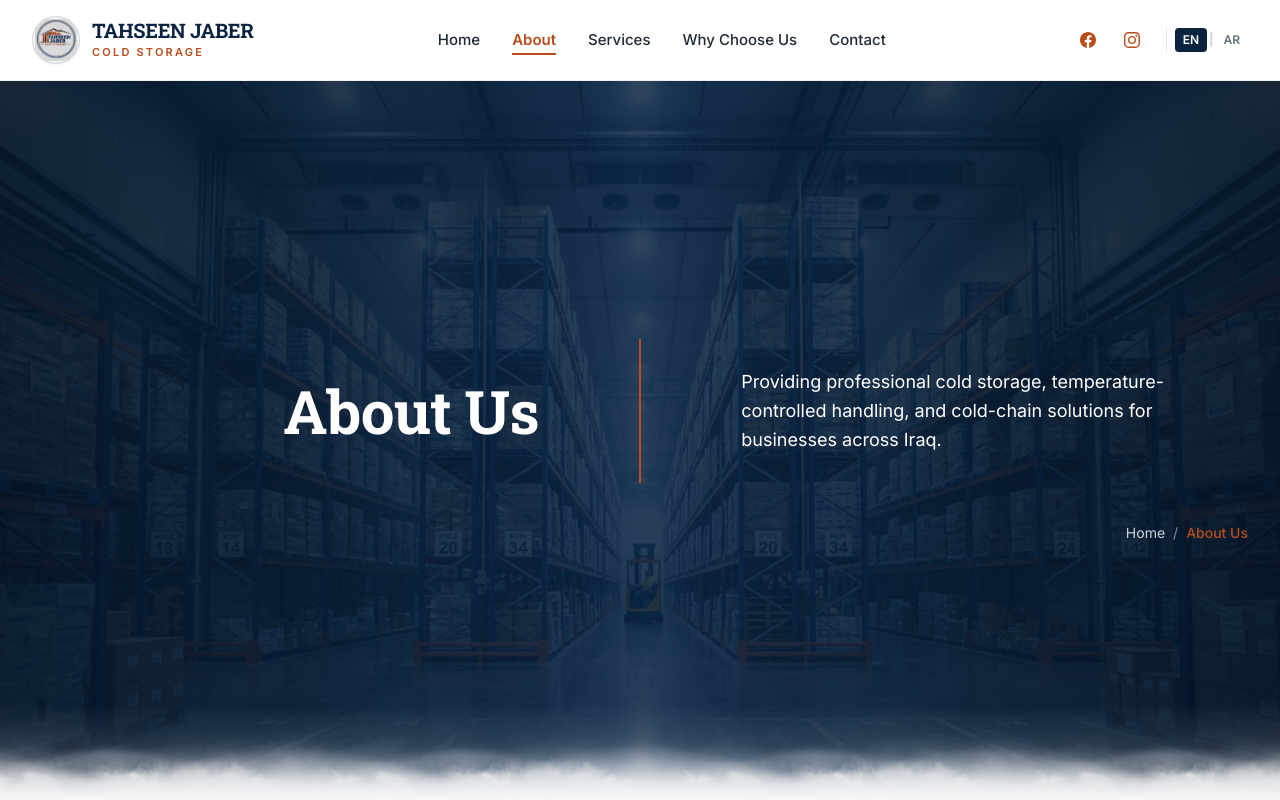
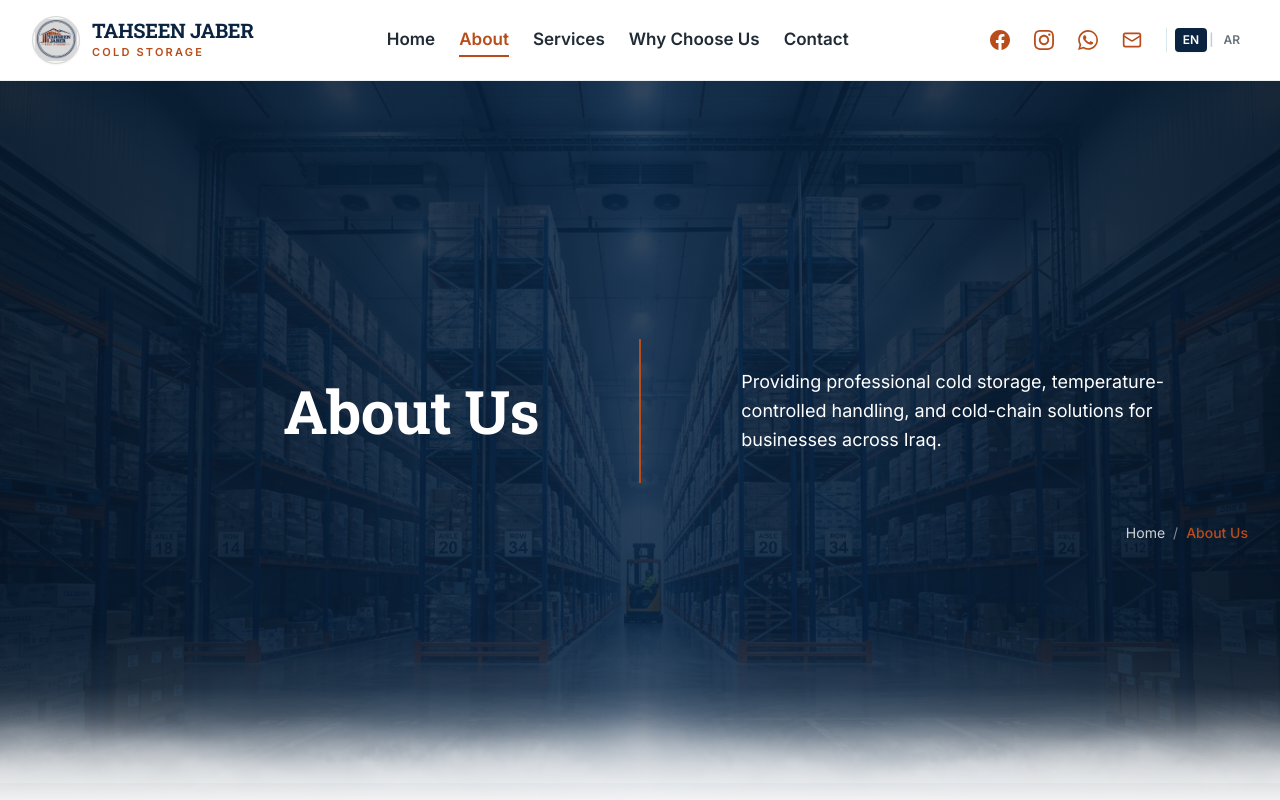
Before and after one commit to Ossamamajid143/tahseenjaber-cold-storage-logistics, a Next.js app: page /about in a window 1280 px wide. Shown: the top 800 px of the page. Built offline with nearby package versions, Linux system fonts and the light colour scheme.

Commit message:
Add WhatsApp and email contact options, enhance footer and navbar with new icons; implement ColdFogOverlay for visual effects

```diff
--- a/src/app/globals.css
+++ b/src/app/globals.css
@@ -83,3 +83,44 @@ html[lang="ar"] .font-heading {
 .img-radius {
   border-radius: 10px;
 }
+
+/* Slow, GPU-friendly movement for the shared hero cold-mist texture. */
+.cold-fog-layer {
+  background-position: center bottom;
+  will-change: transform;
+}
+
+.cold-fog-layer-back {
+  animation: cold-fog-drift-back 17s ease-in-out infinite alternate;
+}
+
+.cold-fog-layer-front {
+  animation: cold-fog-drift-front 13s ease-in-out infinite alternate;
+}
+
+.cold-fog-layer-high {
+  animation: cold-fog-drift-high 21s ease-in-out infinite alternate;
+}
+
+@keyframes cold-fog-drift-back {
+  from { transform: translate3d(-1.5%, 2px, 0) scale(1.02); }
+  to { transform: translate3d(1.5%, -5px, 0) scale(1.06); }
+}
+
+@keyframes cold-fog-drift-front {
+  from { transform: translate3d(1.5%, 1px, 0) scale(1.04); }
+  to { transform: translate3d(-1.5%, -7px, 0) scale(1.08); }
+}
+
+@keyframes cold-fog-drift-high {
+  from { transform: translate3d(-1%, 3px, 0) scale(1.02); }
+  to { transform: translate3d(1%, -4px, 0) scale(1.05); }
+}
+
+@media (prefers-reduced-motion: reduce) {
+  .cold-fog-layer {
+    animation: none;
+    transform: none;
+    will-change: auto;
+  }
+}
--- a/src/components/Navbar.tsx
+++ b/src/components/Navbar.tsx
@@ -4,16 +4,17 @@ import React, { useState, useEffect } from "react";
 import Image from "next/image";
 import Link from "next/link";
 import { usePathname } from "next/navigation";
-import { Menu, X } from "lucide-react";
+import { Mail, Menu, X } from "lucide-react";
 import { SITE_CONFIG } from "@/data/site-content";
 import { useLanguage } from "@/context/LanguageContext";
+import { WhatsAppIcon } from "@/components/WhatsAppIcon";
 
 const SOCIAL_LINKS = [
   {
     label: "Facebook",
     href: "https://www.facebook.com/share/19xUcfxzZj/?mibextid=wwXIfr",
     icon: (
-      <svg className="w-4 h-4 fill-current" viewBox="0 0 24 24" aria-hidden="true">
+      <svg className="h-5 w-5 fill-current" viewBox="0 0 24 24" aria-hidden="true">
         <path d="M24 12.073c0-6.627-5.373-12-12-12s-12 5.373-12 12c0 5.99 4.388 10.954 10.125 11.854v-8.385H7.078v-3.47h3.047V9.43c0-3.007 1.792-4.669 4.533-4.669 1.312 0 2.686.235 2.686.235v2.953H15.83c-1.491 0-1.956.925-1.956 1.874v2.25h3.328l-.532 3.47h-2.796v8.385C19.612 23.027 24 18.062 24 12.073z" />
       </svg>
     ),
@@ -22,10 +23,22 @@ const SOCIAL_LINKS = [
     label: "Instagram",
     href: "https://www.instagram.com/tahseenjaber.coldstorage?obrf=cHBvdGg3Njl6cHFn",
     icon: (
-      <svg className="w-4 h-4 fill-current" viewBox="0 0 24 24" aria-hidden="true">
+      <svg className="h-5 w-5 fill-current" viewBox="0 0 24 24" aria-hidden="true">
         <path d="M12 2.163c3.204 0 3.584.012 4.85.07 3.252.148 4.771 1.691 4.919 4.919.058 1.265.069 1.645.069 4.849 0 3.205-.012 3.584-.069 4.849-.149 3.225-1.664 4.771-4.919 4.919-1.266.058-1.644.07-4.85.07-3.204 0-3.584-.012-4.849-.07-3.26-.149-4.771-1.699-4.919-4.92-.058-1.265-.07-1.644-.07-4.849 0-3.204.013-3.583.07-4.849.149-3.227 1.664-4.771 4.919-4.919 1.266-.057 1.645-.069 4.849-.069zm0-2.163c-3.259 0-3.667.014-4.947.072-4.358.2-6.78 2.618-6.98 6.98-.059 1.281-.073 1.689-.073 4.948 0 3.259.014 3.668.072 4.948.2 4.358 2.618 6.78 6.98 6.98 1.281.058 1.689.072 4.948.072 3.259 0 3.668-.014 4.948-.072 4.354-.2 6.782-2.618 6.979-6.98.059-1.28.073-1.689.073-4.948 0-3.259-.014-3.667-.072-4.947-.196-4.354-2.617-6.78-6.979-6.98-1.281-.059-1.69-.073-4.949-.073zm0 5.838c-3.403 0-6.162 2.759-6.162 6.162s2.759 6.163 6.162 6.163 6.162-2.759 6.162-6.163c0-3.403-2.759-6.162-6.162-6.162zm0 10.162c-2.209 0-4-1.79-4-4 0-2.209 1.791-4 4-4s4 1.791 4 4c0 2.21-1.791 4-4 4zm6.406-11.845c-.796 0-1.441.645-1.441 1.44s.645 1.44 1.441 1.44c.795 0 1.439-.645 1.439-1.44s-.644-1.44-1.439-1.44z" />
       </svg>
     ),
+  },
+  {
+    label: "WhatsApp",
+    href: "https://wa.me/9647768677775",
+    icon: <WhatsAppIcon className="h-5 w-5" />,
+    external: true,
+  },
+  {
+    label: "Email",
+    href: `mailto:${SITE_CONFIG.email}`,
+    icon: <Mail className="h-5 w-5" aria-hidden="true" />,
+    external: false,
   },
 ];
 
@@ -88,7 +101,7 @@ export function Navbar() {
             </Link>
 
             {/* Desktop Navigation Links */}
-            <nav className="hidden lg:flex items-center gap-8 text-[15px] font-medium text-[#202B35]">
+            <nav className="hidden lg:flex items-center gap-6 text-[17px] font-semibold text-[#202B35]">
               {navItems.map((link) => {
                 const isActive = pathname === link.href;
                 return (
@@ -117,10 +130,11 @@ export function Navbar() {
                   <a
                     key={item.label}
                     href={item.href}
-                    target="_blank"
-                    rel="noopener noreferrer"
-                    aria-label={item.label}
-                    className="w-9 h-9 flex items-center justify-center rounded-full text-[#B84D1B] hover:text-[#D86A2D] hover:bg-[#EEF5F8] transition-colors duration-200"
+                    target={item.external ? "_blank" : undefined}
+                    rel={item.external ? "noopener noreferrer" : undefined}
+                    aria-label={item.label === "WhatsApp" ? t.nav.whatsappLabel : item.label === "Email" ? t.nav.emailLabel : item.label}
+                    title={item.label === "WhatsApp" ? t.nav.whatsappLabel : item.label === "Email" ? t.nav.emailLabel : item.label}
+                    className="flex h-9 w-9 items-center justify-center rounded-full text-[#B84D1B] transition-all duration-200 hover:scale-105 hover:bg-[#EEF5F8] hover:text-[#D86A2D]"
                   >
                     {item.icon}
                   </a>
@@ -186,7 +200,7 @@ export function Navbar() {
                     key={link.href}
                     href={link.href}
                     onClick={() => setMobileMenuOpen(false)}
-                    className={`px-3 py-2 text-base font-medium rounded-md transition-colors ${
+                    className={`px-3 py-2 text-base font-semibold rounded-md transition-colors ${
                       isActive
                         ? "bg-[#EEF5F8] text-[#B84D1B] font-semibold"
                         : "text-[#202B35] hover:bg-[#EEF5F8] hover:text-[#12345B]"
@@ -230,10 +244,11 @@ export function Navbar() {
                     <a
                       key={item.label}
                       href={item.href}
-                      target="_blank"
-                      rel="noopener noreferrer"
-                      aria-label={item.label}
-                      className="w-10 h-10 flex items-center justify-center rounded-full text-[#B84D1B] hover:text-[#D86A2D] bg-[#EEF5F8] transition-colors"
+                      target={item.external ? "_blank" : undefined}
+                      rel={item.external ? "noopener noreferrer" : undefined}
+                      aria-label={item.label === "WhatsApp" ? t.nav.whatsappLabel : item.label === "Email" ? t.nav.emailLabel : item.label}
+                      title={item.label === "WhatsApp" ? t.nav.whatsappLabel : item.label === "Email" ? t.nav.emailLabel : item.label}
+                      className="flex h-11 w-11 items-center justify-center rounded-full bg-[#EEF5F8] text-[#B84D1B] transition-all hover:scale-105 hover:text-[#D86A2D]"
                     >
                       {item.icon}
                     </a>
--- a/src/components/PageHero.tsx
+++ b/src/components/PageHero.tsx
@@ -5,6 +5,7 @@ import Image from "next/image";
 import Link from "next/link";
 import { useLanguage } from "@/context/LanguageContext";
 import { useNavbarHeight } from "@/components/useNavbarHeight";
+import { ColdFogOverlay } from "@/components/ui/ColdFogOverlay";
 
 interface PageHeroProps {
   title: string;
@@ -59,26 +60,7 @@ export function PageHero({
           />
         )}
 
-        {/* Shared, restrained fade into the page below. */}
-        <div
-          className="absolute bottom-0 left-0 right-0 pointer-events-none"
-          style={{
-            height: "96px",
-            background:
-              "linear-gradient(to top, rgba(255,255,255,0.82) 0%, rgba(255,255,255,0.18) 32%, transparent 100%)",
-          }}
-        />
-
-        {/* Same light mist treatment on every page hero. */}
-        <div
-          className="absolute bottom-0 left-0 right-0 h-[76px] sm:h-[88px] pointer-events-none opacity-80"
-          style={{
-            backgroundImage: "url('/images/bg-fog-bottom.png')",
-            backgroundRepeat: "repeat-x",
-            backgroundPosition: "center bottom",
-            backgroundSize: "auto 100%",
-          }}
-        />
+        <ColdFogOverlay />
       </div>
 
       {/* Main Hero Content */}
--- /dev/null
+++ b/src/components/WhatsAppIcon.tsx
@@ -0,0 +1,17 @@
+type WhatsAppIconProps = {
+  className?: string;
+};
+
+export function WhatsAppIcon({ className = "" }: WhatsAppIconProps) {
+  return (
+    <svg
+      viewBox="0 0 24 24"
+      className={className}
+      fill="currentColor"
+      aria-hidden="true"
+      focusable="false"
+    >
+      <path d="M20.52 3.48A11.83 11.83 0 0 0 12.1 0C5.55 0 .22 5.33.22 11.88c0 2.09.55 4.13 1.59 5.93L.12 24l6.34-1.66a11.9 11.9 0 0 0 5.64 1.43h.01c6.55 0 11.88-5.33 11.89-11.88a11.8 11.8 0 0 0-3.48-8.41ZM12.1 21.75h-.01a9.87 9.87 0 0 1-5.03-1.38l-.36-.21-3.76.99 1-3.66-.23-.38a9.85 9.85 0 0 1-1.52-5.23c0-5.46 4.45-9.9 9.92-9.9a9.84 9.84 0 0 1 7.01 2.91 9.84 9.84 0 0 1 2.9 7.02c-.01 5.46-4.46 9.9-9.92 9.9Zm5.43-7.42c-.3-.15-1.76-.87-2.03-.97-.27-.1-.47-.15-.67.15-.2.3-.77.97-.94 1.17-.18.2-.35.23-.65.08-.3-.15-1.26-.46-2.4-1.47-.89-.8-1.49-1.78-1.66-2.08-.18-.3-.02-.46.13-.61.13-.13.3-.35.45-.52.15-.18.2-.3.3-.5.1-.2.05-.38-.03-.53-.08-.15-.67-1.61-.92-2.2-.24-.57-.49-.49-.67-.5h-.57c-.2 0-.52.07-.79.37-.27.3-1.04 1.02-1.04 2.48s1.07 2.88 1.22 3.08c.15.2 2.1 3.2 5.09 4.49.71.31 1.27.49 1.7.63.72.23 1.37.2 1.88.12.58-.09 1.76-.72 2.01-1.42.25-.7.25-1.3.18-1.42-.08-.12-.28-.2-.58-.35Z" />
+    </svg>
+  );
+}
--- /dev/null
+++ b/src/components/ui/ColdFogOverlay.tsx
@@ -0,0 +1,30 @@
+"use client";
+
+export function ColdFogOverlay() {
+  const fogTexture = {
+    backgroundImage: "url('/images/bg-fog-bottom.png')",
+    backgroundRepeat: "repeat-x",
+    backgroundSize: "auto 100%",
+  } as const;
+
+  return (
+    <div
+      aria-hidden="true"
+      className="pointer-events-none absolute inset-x-0 bottom-0 z-[1] h-[100px] overflow-hidden sm:h-[135px] lg:h-[170px]"
+    >
+      <div className="absolute inset-0 bg-[linear-gradient(to_top,rgba(255,255,255,0.86)_0%,rgba(255,255,255,0.48)_24%,rgba(255,255,255,0.08)_66%,transparent_100%)]" />
+      <div
+        className="cold-fog-layer cold-fog-layer-back absolute -bottom-1 left-[-5%] h-[86%] w-[110%] opacity-35 sm:opacity-40"
+        style={fogTexture}
+      />
+      <div
+        className="cold-fog-layer cold-fog-layer-front absolute -bottom-2 left-[-7%] h-[70%] w-[114%] opacity-25 sm:opacity-30"
+        style={fogTexture}
+      />
+      <div
+        className="cold-fog-layer cold-fog-layer-high absolute bottom-[12%] left-[-4%] h-[58%] w-[108%] opacity-20"
+        style={fogTexture}
+      />
+    </div>
+  );
+}
--- a/src/data/translations.ts
+++ b/src/data/translations.ts
@@ -13,6 +13,8 @@ export const TRANSLATIONS = {
       services: "Services",
       facilities: "Why Choose Us",
       contact: "Contact",
+      whatsappLabel: "Chat with us on WhatsApp",
+      emailLabel: "Email Tahseen Jaber Cold Storage",
     },
     servicesPage: {
       heroTitle: "Services",
@@ -551,6 +553,8 @@ export const TRANSLATIONS = {
       services: "خدماتنا",
       facilities: "لماذا تختارنا",
       contact: "اتصل بنا",
+      whatsappLabel: "تواصل معنا عبر واتساب",
+      emailLabel: "راسل شركة تحسين جابر للتخزين المبرد",
     },
     servicesPage: {
       heroTitle: "خدماتنا",
```
Also changed, not shown: src/app/contact/page.tsx (+22 -2 lines), src/components/Footer.tsx (+43 -24 lines), src/components/home/HomeContactSection.tsx (+26 -6 lines), src/components/home/HomeHero.tsx (+2 -20 lines).
